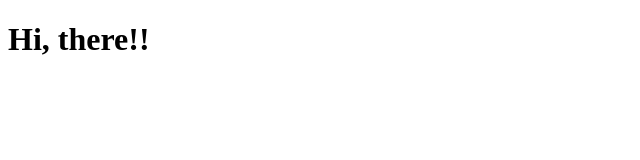
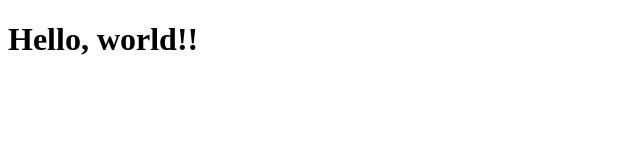
Before and after one commit to rohitkg/chatter, a plain HTML site: page chatter/WebContent/index.html in a window 1280 px wide. Shown: the whole page, without its empty margins (0-640 px from the left). Drawn offline with Linux system fonts and the light colour scheme.

Commit message:
changing the greetings message

```diff
--- a/chatter/WebContent/index.html
+++ b/chatter/WebContent/index.html
@@ -5,6 +5,6 @@
 <title>Insert title here</title>
 </head>
 <body>
-	<h1>Hi, there!!</h1>
+	<h1>Hello, world!!</h1>
 </body>
 </html>
```
